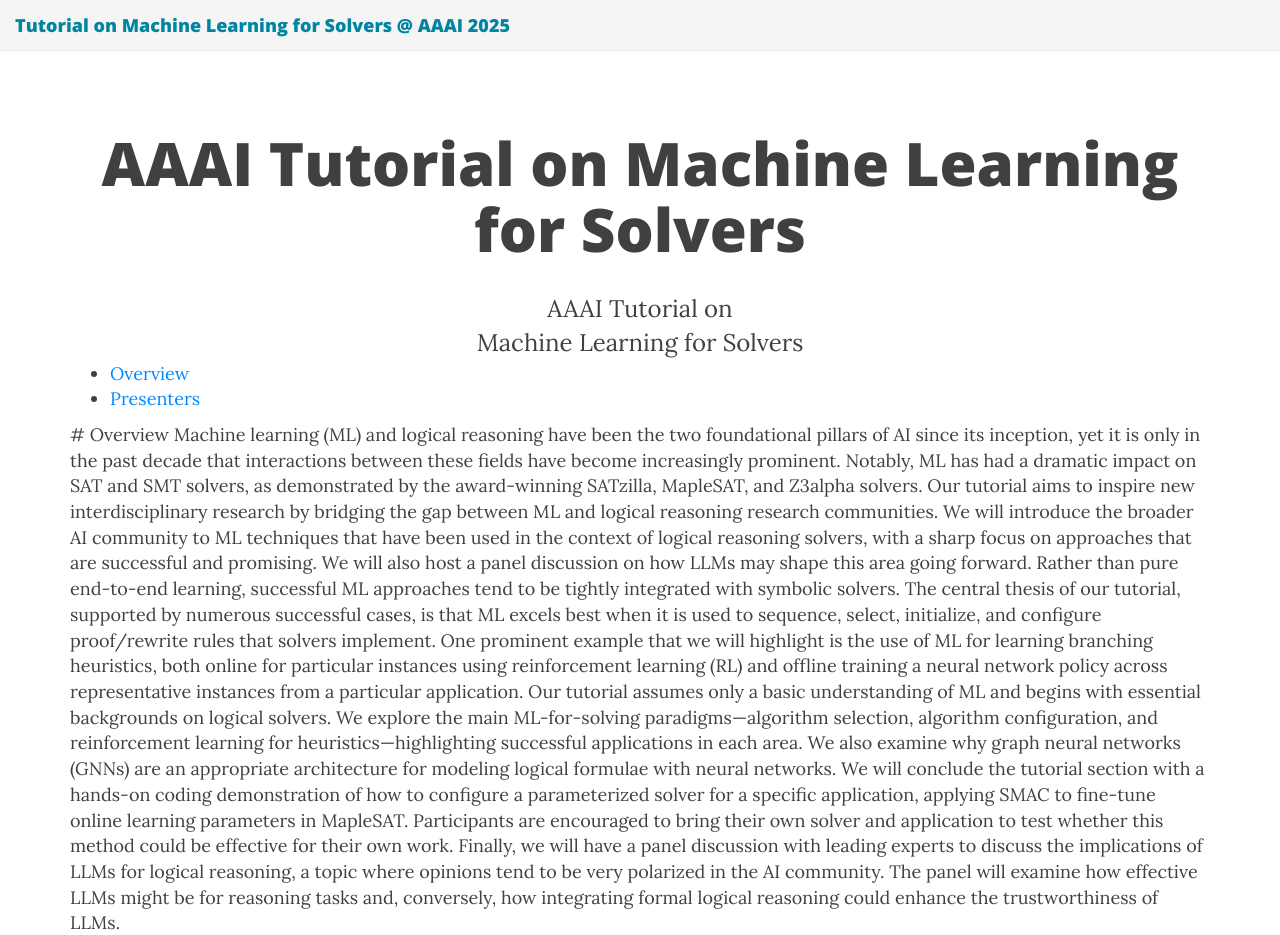
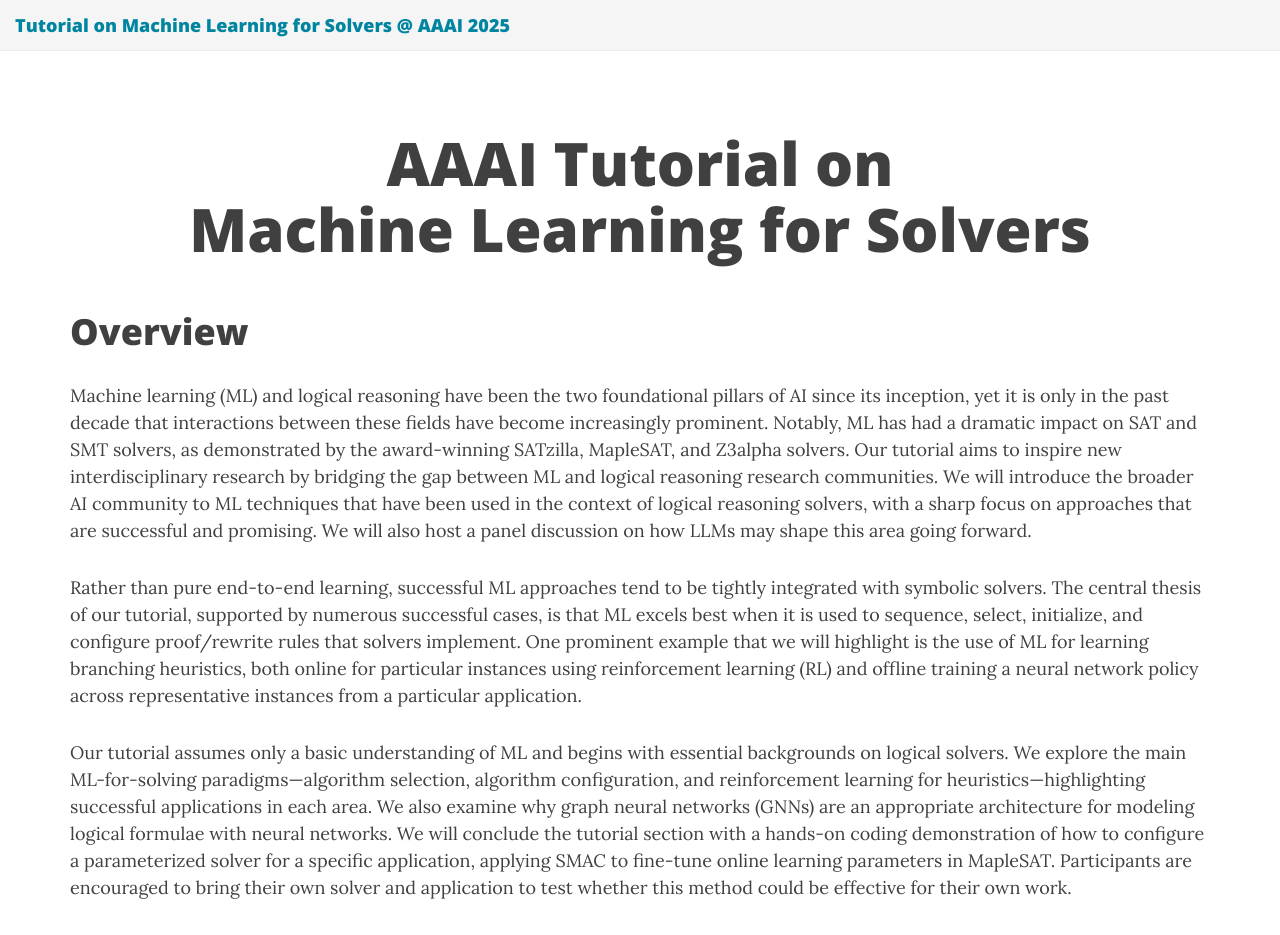
Before and after one commit to ml-for-solvers/ml-for-solvers.github.io, a Jekyll site: the page built from index.md, in a window 1280 px wide and 1400 px high. Shown: the top 935 px of the window. Built offline with Jekyll 4.4.1, drawn with Linux system fonts in a browser that asks for light colours; nearby versions of some CDN libraries; some of the changed text lies outside the part shown.

Commit message:
reverting changes

```diff
--- a/index.md
+++ b/index.md
@@ -1,6 +1,6 @@
 ---
 layout: page
-title: AAAI Tutorial on Machine Learning for Solvers
+title: AAAI Tutorial on<br />Machine Learning for Solvers
 ---
 <!-- <div class="venue" style="font-size: 27px; display: block; font-family: 'Open Sans', 'Helvetica Neue', Helvetica, Arial, sans-serif; font-weight: 300; color: #404040; text-align: center;">
   <a target="_blank" href="https://neurips.cc/virtual/2023/tutorial/73946"><strong>Video Recording</strong></a>
@@ -10,27 +10,6 @@ title: AAAI Tutorial on Machine Learning for Solvers
 
 <!-- <div class="sharethis-inline-share-buttons"></div>
 <meta name="thumbnail" content="./img/neurips-logo-new.jpg" /> -->
-
-<style>
-  .title {
-    text-align: center; /* Optional: Center align the text */
-    font-size: 24px; /* Optional: Adjust font size */
-  }
-</style>
-
-<div class="title">
-  AAAI Tutorial on<br />
-  Machine Learning for Solvers
-</div>
-
-<nav>
-  <ul>
-    <li><a href="#overview">Overview</a></li>
-    <li><a href="#presenters">Presenters</a></li>
-  </ul>
-</nav>
-
-<div id="overview">
 
 # Overview
 
```
